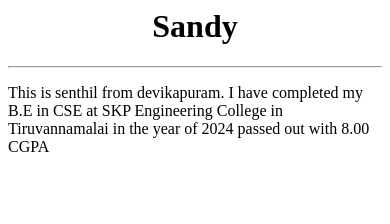
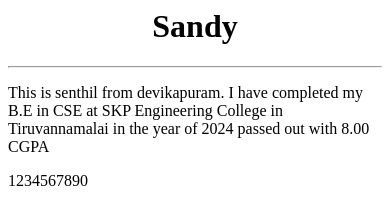
Before and after one commit to Senthil-kumar00/practice, a plain HTML site: page index.html in a window 390 px wide. Drawn offline with Linux system fonts and the light colour scheme.

Commit message:
phone number updated

```diff
--- a/index.html
+++ b/index.html
@@ -3,3 +3,5 @@
 </center>
 <hr>
 <p>This is senthil from devikapuram. I have completed my B.E in CSE at SKP Engineering College in Tiruvannamalai in the year of 2024 passed out with 8.00 CGPA</p>
+
+<p>1234567890</p>
```
